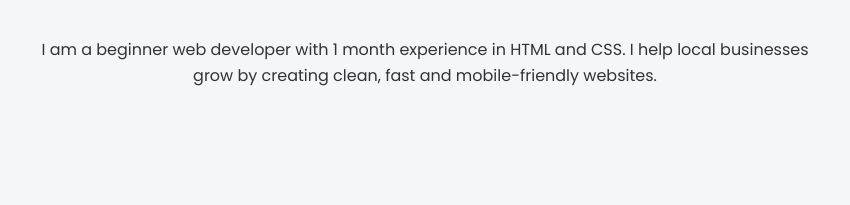
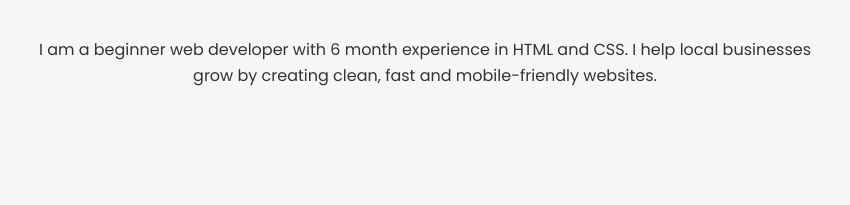
Before and after one commit to anassaeed334422-droid/anassaeed334422-droid.github.io, a plain HTML site: page index.html in a window 1280 px wide. Shown: the part 974-1179 px from the top of the page, 215-1065 px from the left. Drawn offline with Linux system fonts and the light colour scheme.

Commit message:
Modify experience duration in About Me section
Updated experience duration from 1 month to 6 months in the About Me section.

```diff
--- a/index.html
+++ b/index.html
@@ -3,7 +3,7 @@
 <head>
 <meta charset="UTF-8">
 <meta name="viewport" content="width=device-width, initial-scale=1.0">
-<title>Mahar | Web Developer</title>
+<title>Hafiz | Web Developer</title>
 
 <link href="https://fonts.googleapis.com/css2?family=Poppins:wght@300;400;600&display=swap" rel="stylesheet">
 
@@ -113,7 +113,7 @@ footer{
     <h2>About Me</h2>
     <div class="about">
         <p>
-            I am a beginner web developer with 1 month experience in HTML and CSS.
+            I am a beginner web developer with 6 month experience in HTML and CSS.
             I help local businesses grow by creating clean, fast and mobile-friendly websites.
         </p>
     </div>
```
